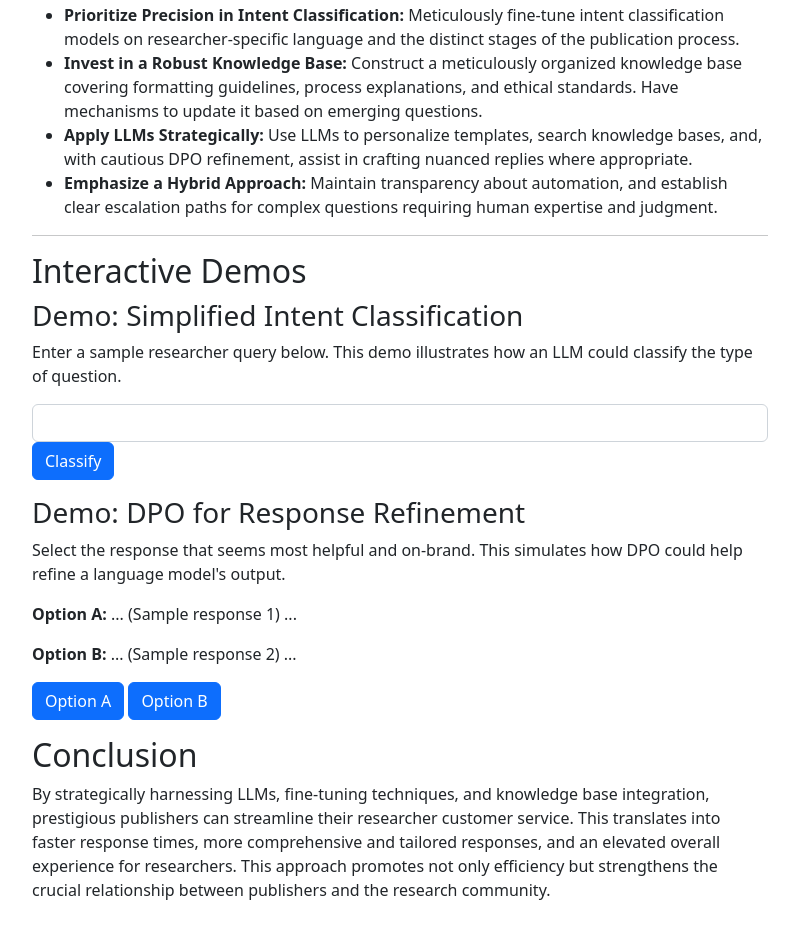
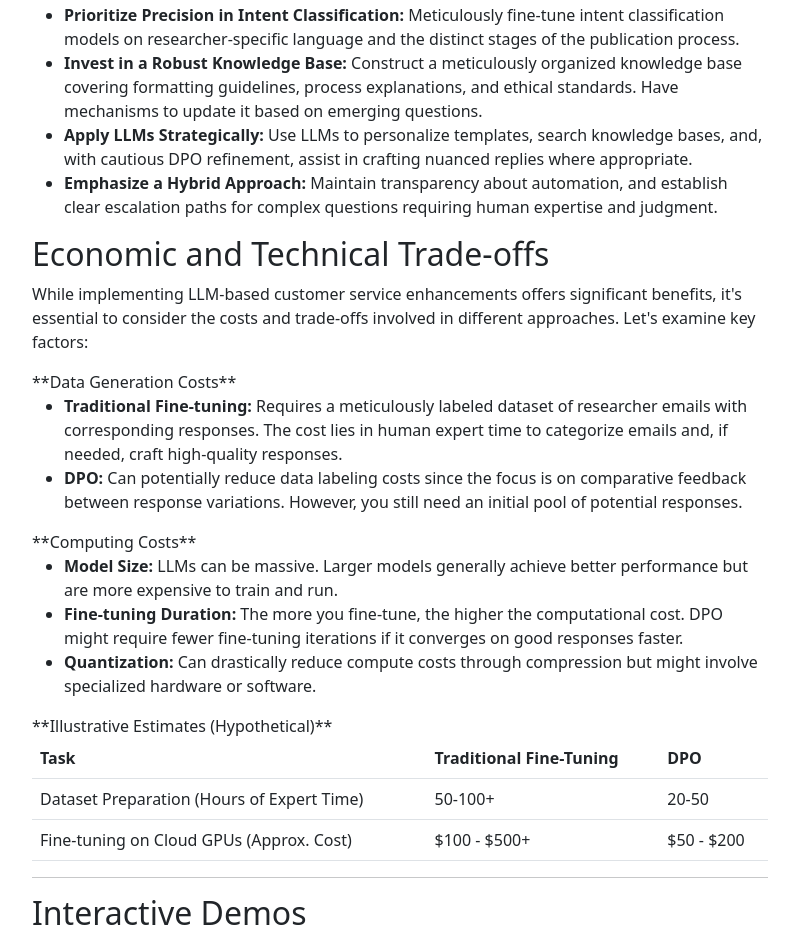
Before and after one commit to metonymize-kripa/research-csr-back-office-x, a plain HTML site: page index.html in a window 1280 px wide. Shown: the part 854-1789 px from the top of the page, without its empty margins (240-1039 px from the left). Drawn offline with nearby package versions, Linux system fonts and the light colour scheme.

Commit message:
added in economic trade off section

```diff
--- a/index.html
+++ b/index.html
@@ -39,6 +39,49 @@
                     <li><strong>Apply LLMs Strategically:</strong> Use LLMs to personalize templates, search knowledge bases, and, with cautious DPO refinement, assist in crafting nuanced replies where appropriate.</li>
                     <li><strong>Emphasize a Hybrid Approach:</strong> Maintain transparency about automation, and establish clear escalation paths for complex questions requiring human expertise and judgment.</li>
                 </ul>
+
+                <h2>Economic and Technical Trade-offs</h2>
+
+        <p>While implementing LLM-based customer service enhancements offers significant benefits, it's essential to consider the costs and trade-offs involved in different approaches. Let's examine key factors:</p>
+
+        **Data Generation Costs**
+
+        <ul>
+            <li><strong>Traditional Fine-tuning:</strong> Requires a meticulously labeled dataset of researcher emails with corresponding responses. The cost lies in human expert time to categorize emails and, if needed, craft high-quality responses.</li>
+            <li><strong>DPO:</strong> Can potentially reduce data labeling costs since the focus is on comparative feedback between response variations. However, you still need an initial pool of potential responses.</li>
+        </ul>
+
+        **Computing Costs**
+
+        <ul>
+            <li><strong>Model Size:</strong> LLMs can be massive. Larger models generally achieve better performance but are more expensive to train and run. </li>
+            <li><strong>Fine-tuning Duration:</strong> The more you fine-tune, the higher the computational cost. DPO might require fewer fine-tuning iterations if it converges on good responses faster.</li>
+            <li><strong>Quantization:</strong> Can drastically reduce compute costs through compression but might involve specialized hardware or software.</li>
+        </ul>
+
+        **Illustrative Estimates (Hypothetical)**
+
+        <table class="table">
+            <thead>
+                <tr>
+                    <th>Task</th>
+                    <th>Traditional Fine-Tuning</th>
+                    <th>DPO</th>
+                </tr>
+            </thead>
+            <tbody>
+                <tr>
+                    <td>Dataset Preparation (Hours of Expert Time)</td>
+                    <td>50-100+</td>
+                    <td>20-50</td>
+                </tr>
+                <tr>
+                    <td>Fine-tuning on Cloud GPUs (Approx. Cost)</td>
+                    <td>$100 - $500+</td>
+                    <td>$50 - $200</td>
+                </tr>
+            </tbody>
+        </table>
 
                 <hr> <h2>Interactive Demos</h2>
 
```
